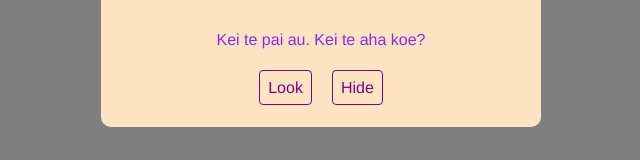
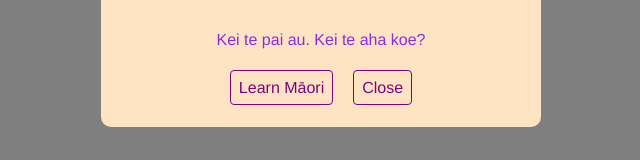
Before and after one commit to tehau26nz/modal-project, a Vue app: page / in a window 1280 px wide. Both pictures are taken after a click on the button "Open modal". Shown: the part 185-345 px from the top of the page, without its empty margins (319-959 px from the left). Built offline with nearby package versions, Linux system fonts and the light colour scheme.

Commit message:
Update modal

```diff
--- a/src/App.vue
+++ b/src/App.vue
@@ -5,8 +5,8 @@
     <Modal theme="custom" @close="toggleModal">
 
       <template v-slot:test>
-        <a href="#">Look</a>
-        <a href="#">Hide</a>
+        <a href="https://thespinoff.co.nz/atea/27-09-2021/where-to-find-heaps-of-online-te-reo-maori-resources?fbclid=IwAR1npEPU3x3qgG22zvZZtcLxlvx83thJTz9EYL2y1YNK2pL3cb3Y_BDbHBQ">Learn Māori</a>
+        <a href="#">Close</a>
       </template>
 
       <h1>Kei te pehea koe?</h1>
@@ -19,8 +19,8 @@
     <Modal @close="toggleElse">
 
       <template v-slot:links>
-        <a href="#">Enrol now</a>
-        <a href="https://vuejs.org/guide/quick-start.html#creating-a-vue-application">More details</a>
+        <a href="https://thespinoff.co.nz/atea/27-09-2021/where-to-find-heaps-of-online-te-reo-maori-resources?fbclid=IwAR1npEPU3x3qgG22zvZZtcLxlvx83thJTz9EYL2y1YNK2pL3cb3Y_BDbHBQ">Learn Māori</a>
+        <a href="#">Close</a>
       </template>
 
       <h1>No hea ia?</h1>
```
